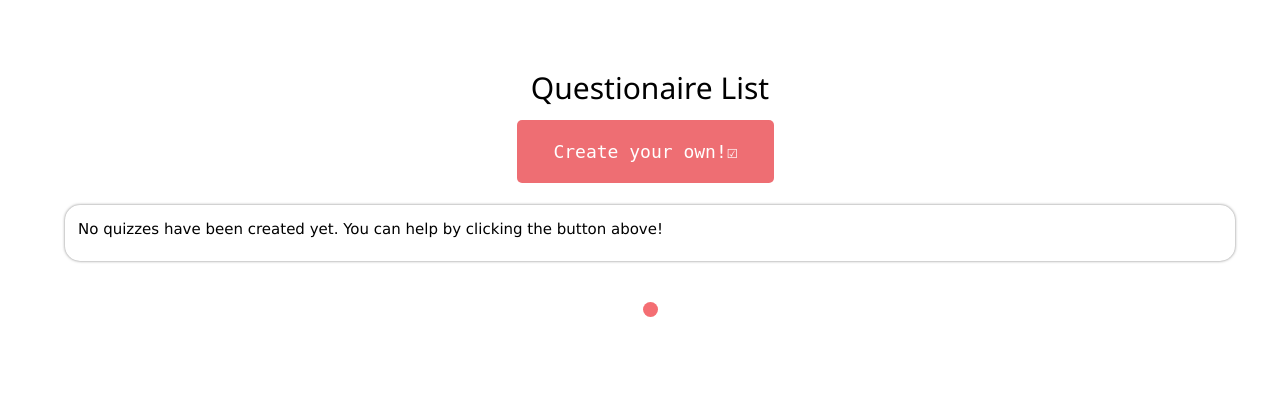
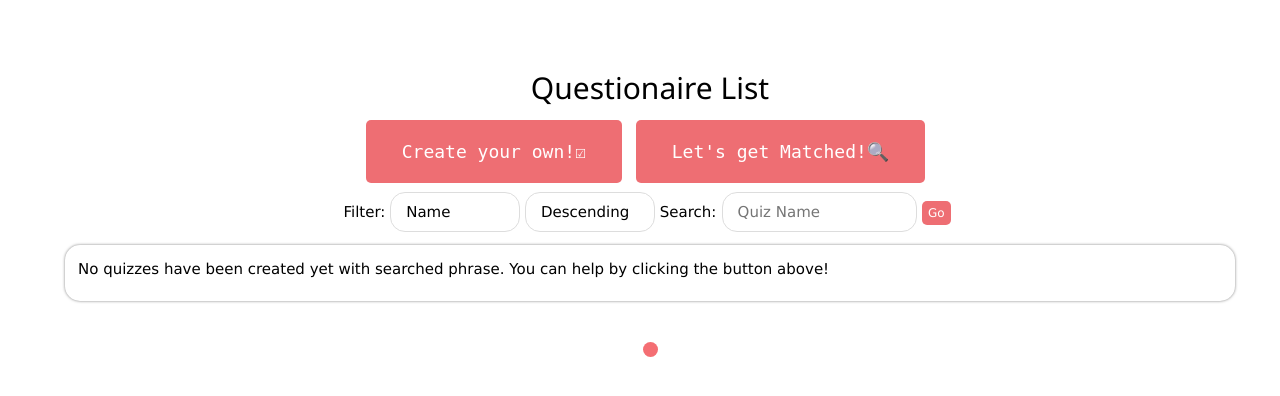
Before and after one commit to kxwen/QuizMatch, a PHP site: page /quiz_home.php in a window 1280 px wide. Shown: the part 62-458 px from the top of the page. Run offline with PHP 8.4, Linux system fonts and the light colour scheme; the visitor is signed in with stand-in values (Sample User, id 1); data that the repository does not hold is empty.

Commit message:
Update Quiz Home, Should now display & sort quiz

```diff
--- a/PHP/quiz_home.php
+++ b/PHP/quiz_home.php
@@ -67,6 +67,22 @@ $count = 0;
 		<div class="bodyLayout">
 			<h2>Questionaire List</h2>
 			<a href="create_quiz.php" class="btn large pink rounded"><tt>Create your own!&#x2611;</tt></a>
+			<a href="matches.php" class="btn large pink rounded"><tt>Let's get Matched!&#x1F50D;</tt></a>
+		</div>
+		<div>
+		Filter:
+		<select style="width:10%" id="target">
+			<option value="name">Name</option>
+			<option value="size">Size</option>
+		</select>
+		<select style = "width:10%" id="order">
+			<option value="asc">Descending</option>
+			<option value="desc">Ascending</option>
+		</select>
+		Search:
+		<input type="text" value="" placeholder="Quiz Name" style="width:15%" id="phrase">
+		<button type="button" class ="btn small pink rounded" id="search"
+				onclick="searchDB();">Go</button>
 		</div>
 		<div class="contentRoundBorders">
 			<span id="Quiz_Pages"></span>
@@ -88,14 +104,11 @@ $count = 0;
 			var total_quizzes = quizzes.length;
 			var max_quiz_page = 10; // number of quizzes that can be diplayed per page
 			displayQuizByTab(currentTab);
-			// Displays the set of quizzes according to the tab
-			// Only 10 quizzes are displayed at a time
+
 			function displayQuizByTab(currentTab) {
 				createQuizPages();
 				showTab(currentTab); // Display the current tab
 			}
-
-			//// Richard's Code
 
 			function createQuizList(start, end){
 				var quiz_list = document.createElement("DIV");
@@ -105,12 +118,18 @@ $count = 0;
 				for(var i = start; i<end; i++){
 					quiz_list.appendChild(createQuizBtn(quizzes, i));
 				}
-				document.getElementById("Quiz_Pages").appendChild(quiz_list);
-				document.getElementById("Quiz_Page_Steps").appendChild(quiz_list_step);
+				document.getElementById("total_pages").appendChild(quiz_list);
+				document.getElementById("total_steps").appendChild(quiz_list_step);
 			}
 
 			function createQuizPages(){
 				var upper_bound = 0;
+				var total_pages = document.createElement("DIV");
+				var total_steps = document.createElement("DIV");
+				total_pages.setAttribute("id", "total_pages");
+				total_steps.setAttribute("id", "total_steps");
+				document.getElementById("Quiz_Pages").appendChild(total_pages);
+				document.getElementById("Quiz_Page_Steps").appendChild(total_steps);
 				if(total_quizzes != 0){
 					for(var lower_bound = 0; lower_bound < total_quizzes; lower_bound+=max_quiz_page) {
 						if(total_quizzes-lower_bound < max_quiz_page){
@@ -122,8 +141,31 @@ $count = 0;
 					}
 				}else{
 					createQuizList(0,0);
-					document.getElementById("Quiz_Pages").innerHTML +="<p>No quizzes have been created yet. You can help by clicking the button above!</p>";
+					document.getElementById("total_pages").innerHTML +="<p>No quizzes have been created yet with searched phrase. You can help by clicking the button above!</p>";
 				}
+			}
+
+			function refreshList(){
+				deleteElement("Quiz_Pages", "total_pages");
+				deleteElement("Quiz_Page_Steps", "total_steps");
+				currentTab=0;
+				displayQuizByTab(currentTab);
+			}
+
+			function searchDB(){
+				var phrase = document.getElementById("phrase").value;
+				var order = document.getElementById("order").value;
+				var target = document.getElementById("target").value;
+				xmlhttp = new XMLHttpRequest();
+				xmlhttp.onreadystatechange = function(){
+					if(this.readyState==4 && this.status==200){
+						quizzes = JSON.parse(this.responseText)
+						total_quizzes = quizzes.length;
+						refreshList();
+					}
+				}
+				xmlhttp.open("GET", "searchDB.php?q="+target+"_"+order+"_"+phrase, true);
+				xmlhttp.send();
 			}
 		</script>
 		</center>
```
